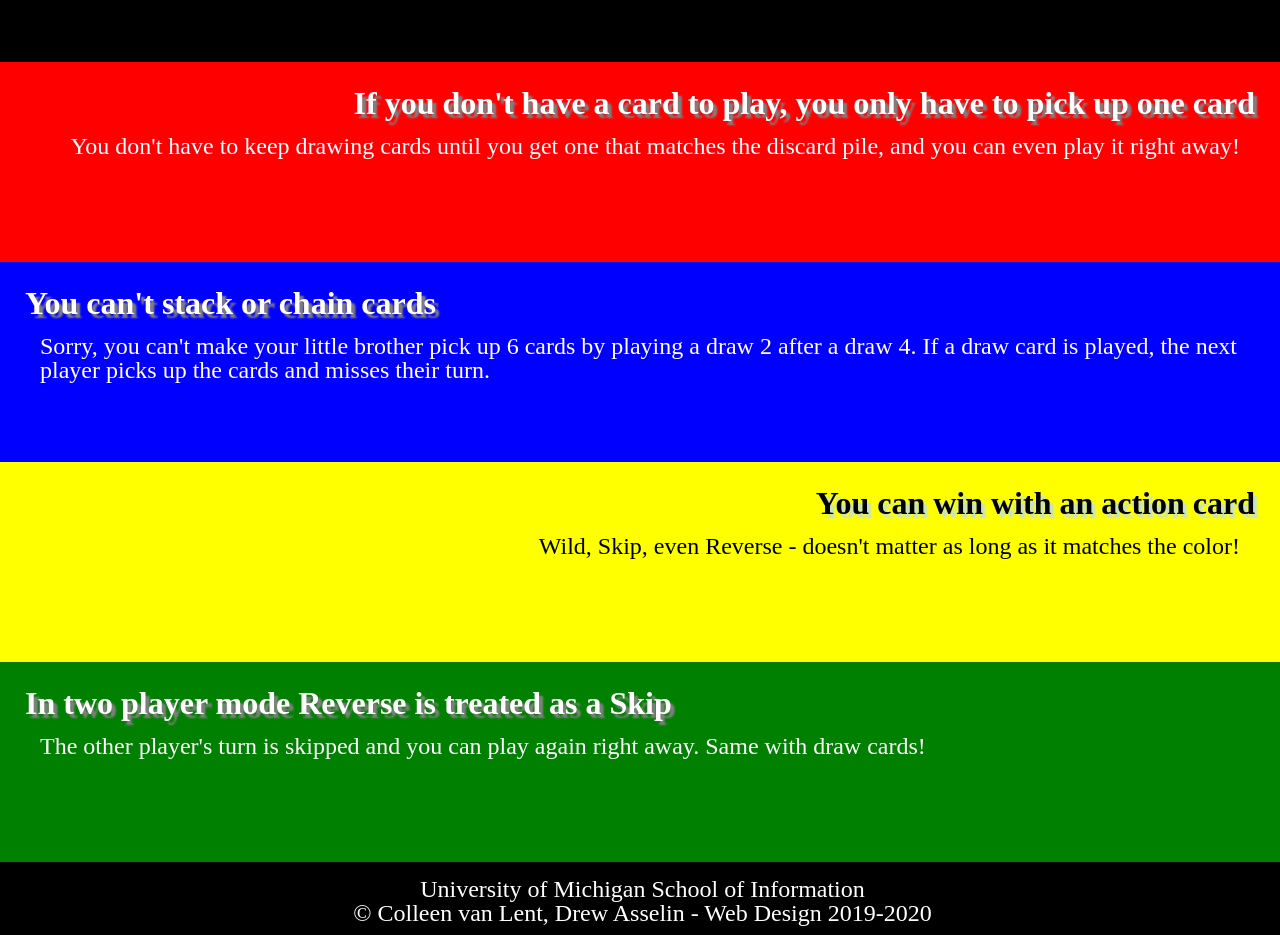
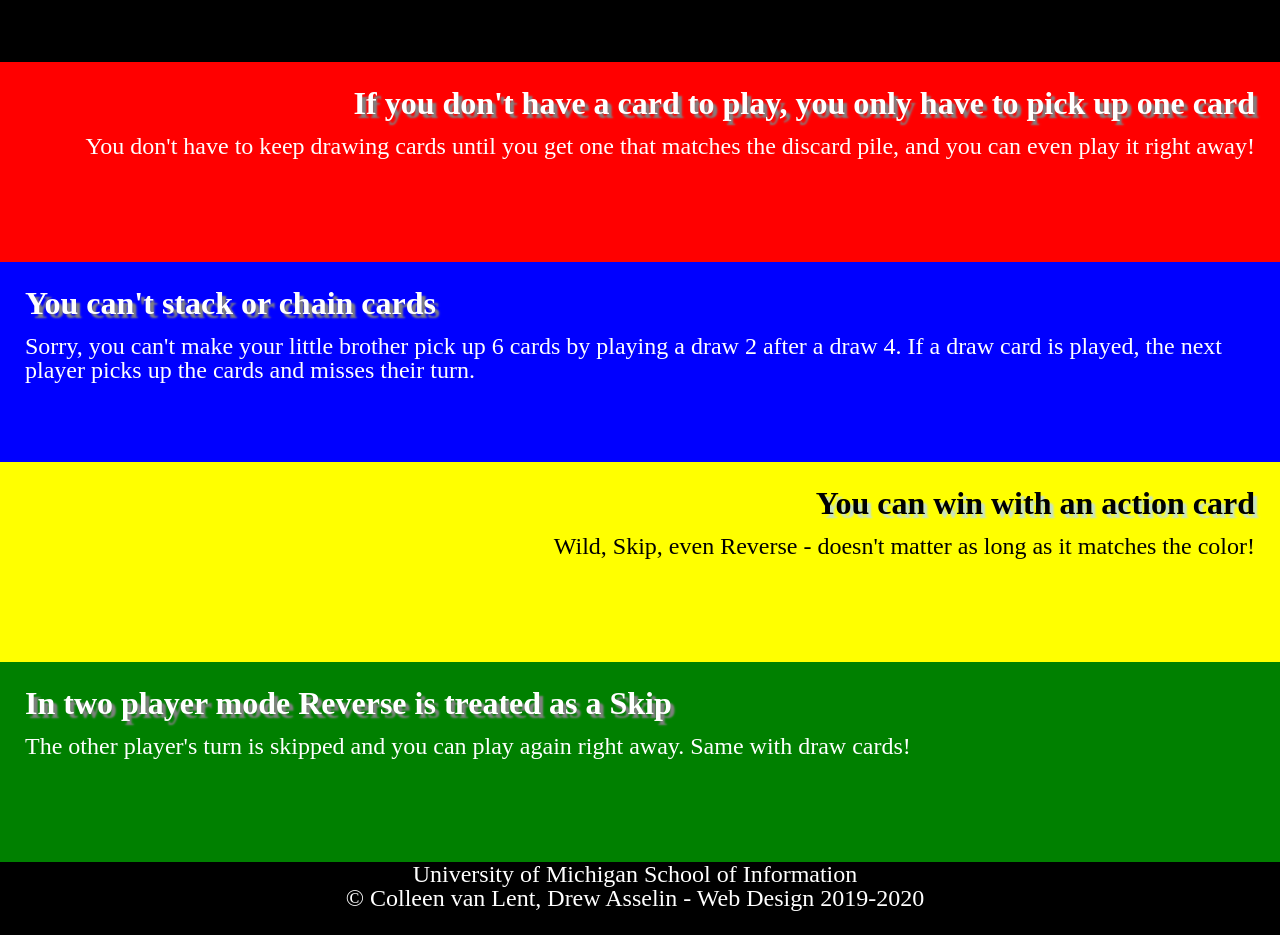
Before and after one commit to orestidine/homework2-2021, a plain HTML site: page index.html in a window 1280 px wide. Shown: the part 665-1600 px from the top of the page. Drawn offline with Linux system fonts and the light colour scheme.

Commit message:
Add files via upload

```diff
--- a/css/style.css
+++ b/css/style.css
@@ -14,7 +14,7 @@ h2 {
 }
 p {
     font-size: 24px;
-    padding: 15px;
+    padding-top: 15px;
 }
 img {
     display: block;
@@ -44,6 +44,7 @@ div {
       text-align: left;
 }
 footer p {
+        padding-top: 0px;
         padding-bottom: 10px;
         padding-right: 10px;
         text-align: center;
```
